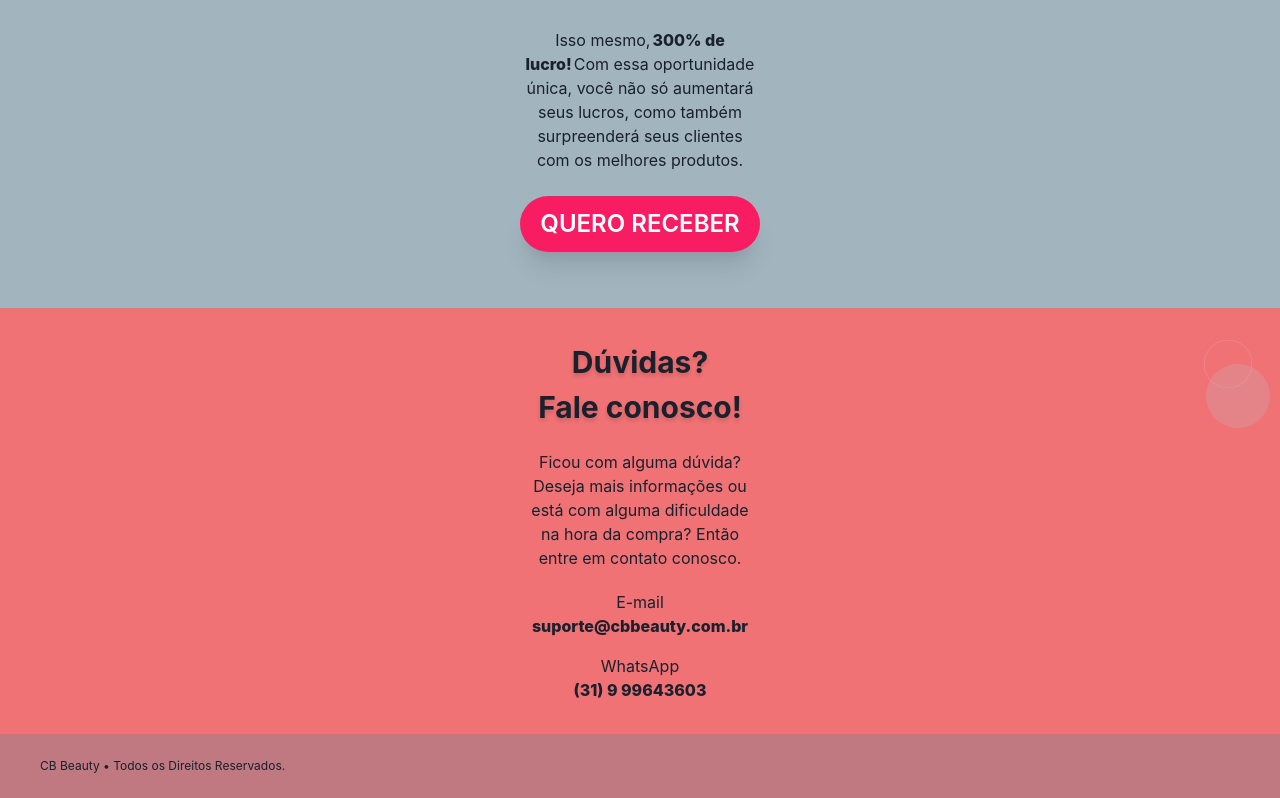
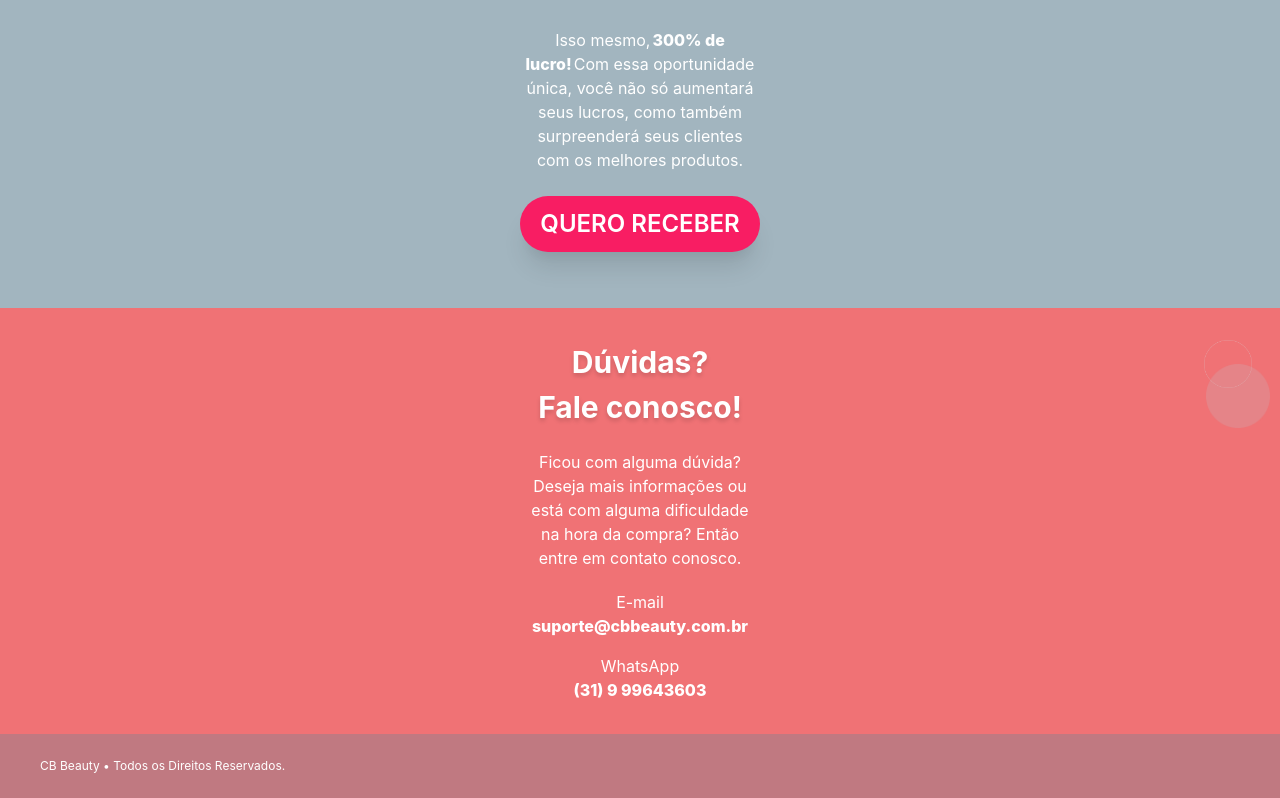
Before and after one commit to Pedrobourguignon/cb-landing, a Next.js app: page / in a window 1280 px wide. Shown: the part 3879-4677 px from the top of the page. Built offline with nearby package versions, Linux system fonts and the light colour scheme.

Commit message:
feat: resolve hydration

```diff
--- a/components/Sessions/SixthSession.tsx
+++ b/components/Sessions/SixthSession.tsx
@@ -26,13 +26,22 @@ export const SixthSession = () => {
         top="8"
       />
       <Flex direction="column" w="60" gap="5" py="8">
+        <Flex direction="column">
           <Text
             fontSize="3xl"
             fontWeight="bold"
             textShadow="0px 3px 4px rgba(0, 0, 0, 0.15)"
           >
-          Dúvidas? <Text>Fale conosco!</Text>
+            Dúvidas?
           </Text>
+          <Text
+            fontSize="3xl"
+            fontWeight="bold"
+            textShadow="0px 3px 4px rgba(0, 0, 0, 0.15)"
+          >
+            Fale conosco!
+          </Text>
+        </Flex>
         <Text>
           Ficou com alguma dúvida? Deseja mais informações ou está com alguma
           dificuldade na hora da compra? Então entre em contato conosco.
--- a/pages/index.tsx
+++ b/pages/index.tsx
@@ -12,7 +12,7 @@ import { Flex, Img } from "@chakra-ui/react";
 
 export default function Home() {
   return (
-    <Flex direction="column">
+    <Flex direction="column" color="white">
       <FirstSession />
       <Img src="/images/cb-bg1.png" zIndex="10" />
       <SecondSession />
```
Lines whose indentation alone changed are shown as unchanged.
